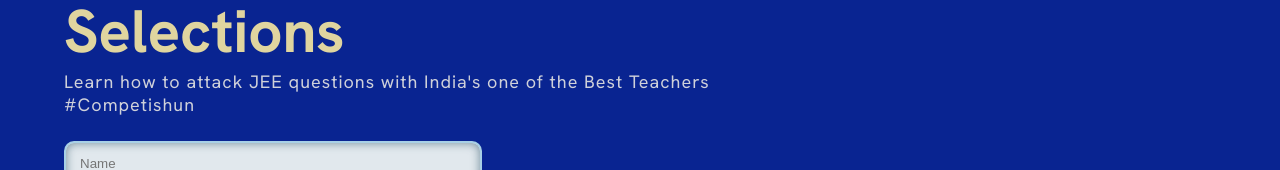
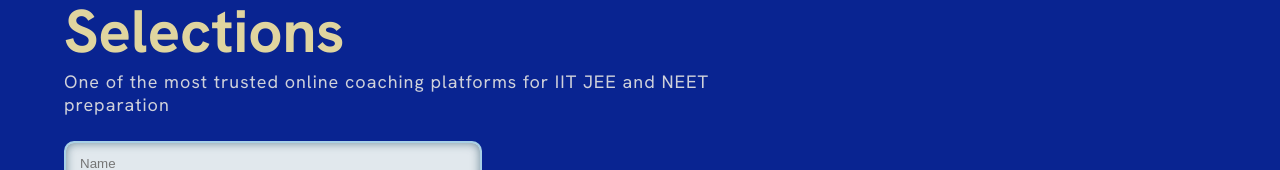
Before and after one commit to Shankar-001/Competishun, a React (Vite) app: page /enroll-now in a window 1280 px wide. Shown: the part 216-386 px from the top of the page. Built offline with nearby package versions, Linux system fonts and the light colour scheme; no server answers.

Commit message:
css and design wise changes

```diff
--- a/src/components/LandingComponent/LandingHomeSection.jsx
+++ b/src/components/LandingComponent/LandingHomeSection.jsx
@@ -141,8 +141,8 @@
               </span>
             </h1>
             <p>
-              Learn how to attack JEE questions with India's one of the Best Teachers #Competishun
-              {/* One of the most trusted online coaching platforms for IIT JEE and NEET preparation */}
+              {/* Learn how to attack JEE questions with India's one of the Best Teachers #Competishun */}
+              One of the most trusted online coaching platforms for IIT JEE and NEET preparation
             </p>
           </div>
           {/* <div className="landing-img">
```
